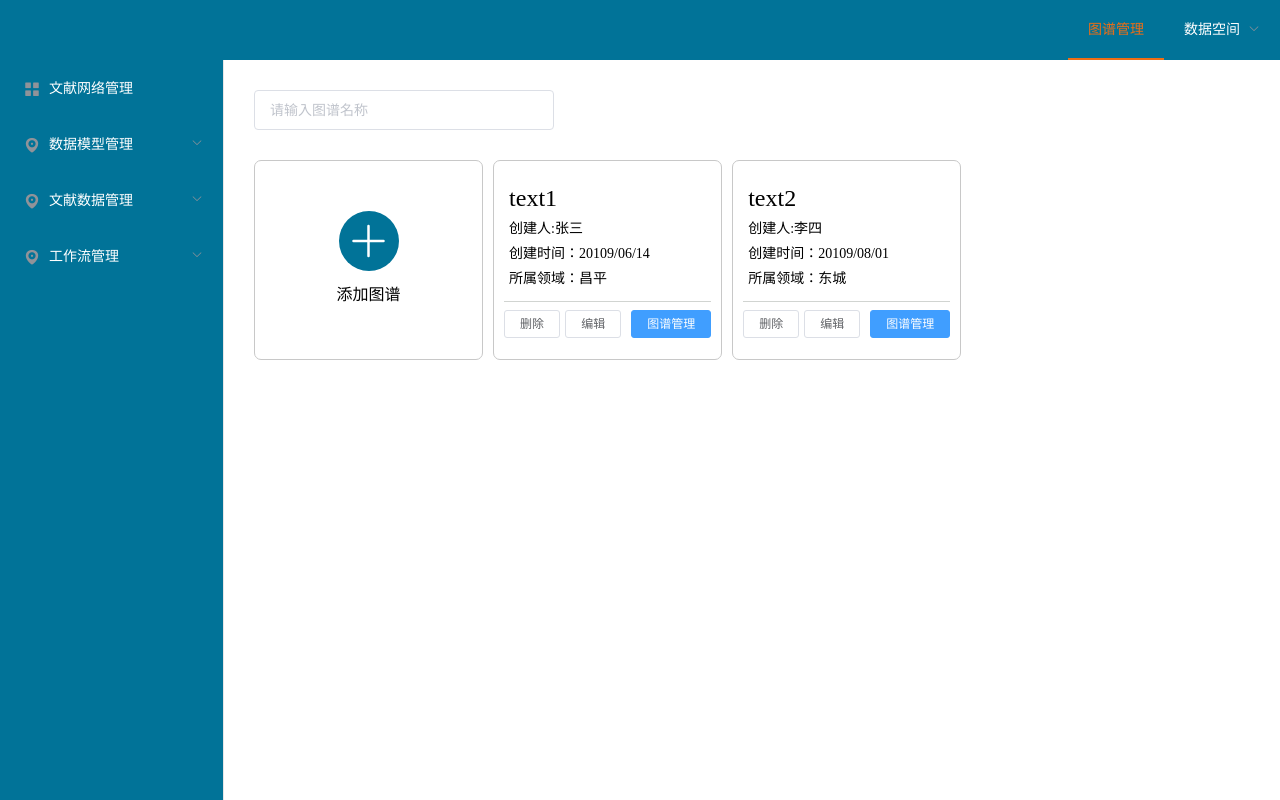
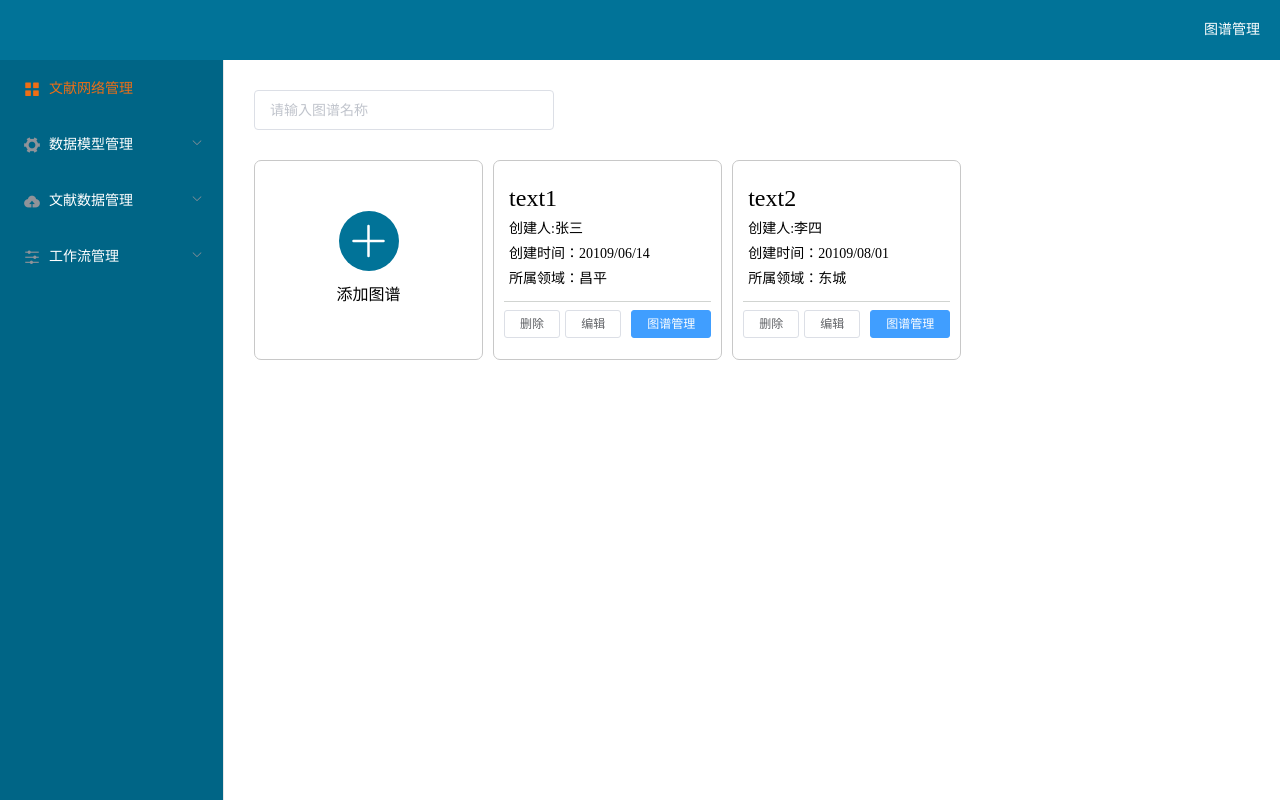
Before and after one commit to xiaobao999/netBack111, a Vue app: page /netment in a window 1280 px wide. Built offline with nearby package versions, Linux system fonts and the light colour scheme.

Commit message:
导航模块

```diff
--- a/src/components/management.vue
+++ b/src/components/management.vue
@@ -108,7 +108,6 @@ export default {
   },
   methods: {
     onSubmit() {
-      console.log("submit!");
       this.formshow = false;
     },
     open() {
--- a/src/router.js
+++ b/src/router.js
@@ -20,6 +20,7 @@ export default new Router({
     path: '/',
     name: 'home',
     component: Home,
+    redirect: '/netment',
     children: [{
       path: '/netment',
       name: 'netment',
--- a/src/views/Home.vue
+++ b/src/views/Home.vue
@@ -10,23 +10,21 @@
         text-color="#fff"
         active-text-color="#ee6e15"
       >
-        <el-menu-item index="1">图谱管理</el-menu-item>
-        <el-submenu index="2">
+        <el-menu-item @click="datement">图谱管理</el-menu-item>
+        <!-- <el-submenu index="2">
           <template slot="title">数据空间</template>
           <el-menu-item index="2-1">选项1</el-menu-item>
           <el-menu-item index="2-2">选项2</el-menu-item>
           <el-menu-item index="2-3">选项3</el-menu-item>
-        </el-submenu>
+        </el-submenu>-->
       </el-menu>
     </div>
     <div class="main">
       <el-menu
         :router="true"
-        default-active="1"
+        :default-active="defaultnav"
         class="left_nav"
-        @open="handleOpen"
-        @close="handleClose"
-        background-color="#017398"
+        background-color="#006586"
         text-color="#fff"
         active-text-color="#ee6e15"
       >
@@ -36,7 +34,7 @@
         </el-menu-item>
         <el-submenu index="2">
           <template slot="title">
-            <i class="el-icon-location"></i>
+            <i class="el-icon-s-tools"></i>
             <span>数据模型管理</span>
           </template>
           <el-menu-item-group>
@@ -47,7 +45,7 @@
         </el-submenu>
         <el-submenu index="3">
           <template slot="title">
-            <i class="el-icon-location"></i>
+            <i class="el-icon-upload"></i>
             <span>文献数据管理</span>
           </template>
           <el-menu-item-group>
@@ -57,7 +55,7 @@
         </el-submenu>
         <el-submenu index="4">
           <template slot="title">
-            <i class="el-icon-location"></i>
+            <i class="el-icon-s-operation"></i>
             <span>工作流管理</span>
           </template>
           <el-menu-item-group>
@@ -77,13 +75,26 @@ export default {
   data() {
     return {
       activeIndex: "1",
-      activeIndex2: "1"
+      activeIndex2: "1",
+      defaultnav: "netment"
     };
+  },
+  created() {
+    this.geturl();
   },
   methods: {
     handleSelect() {},
     handleOpen() {},
-    handleClose() {}
+    handleClose() {},
+    geturl() {
+      const URL = this.$route.path.split("/");
+      this.defaultnav = URL[1];
+    },
+    datement() {
+      this.$router.push({
+        name: "datement"
+      });
+    }
   }
 };
 </script>
```
